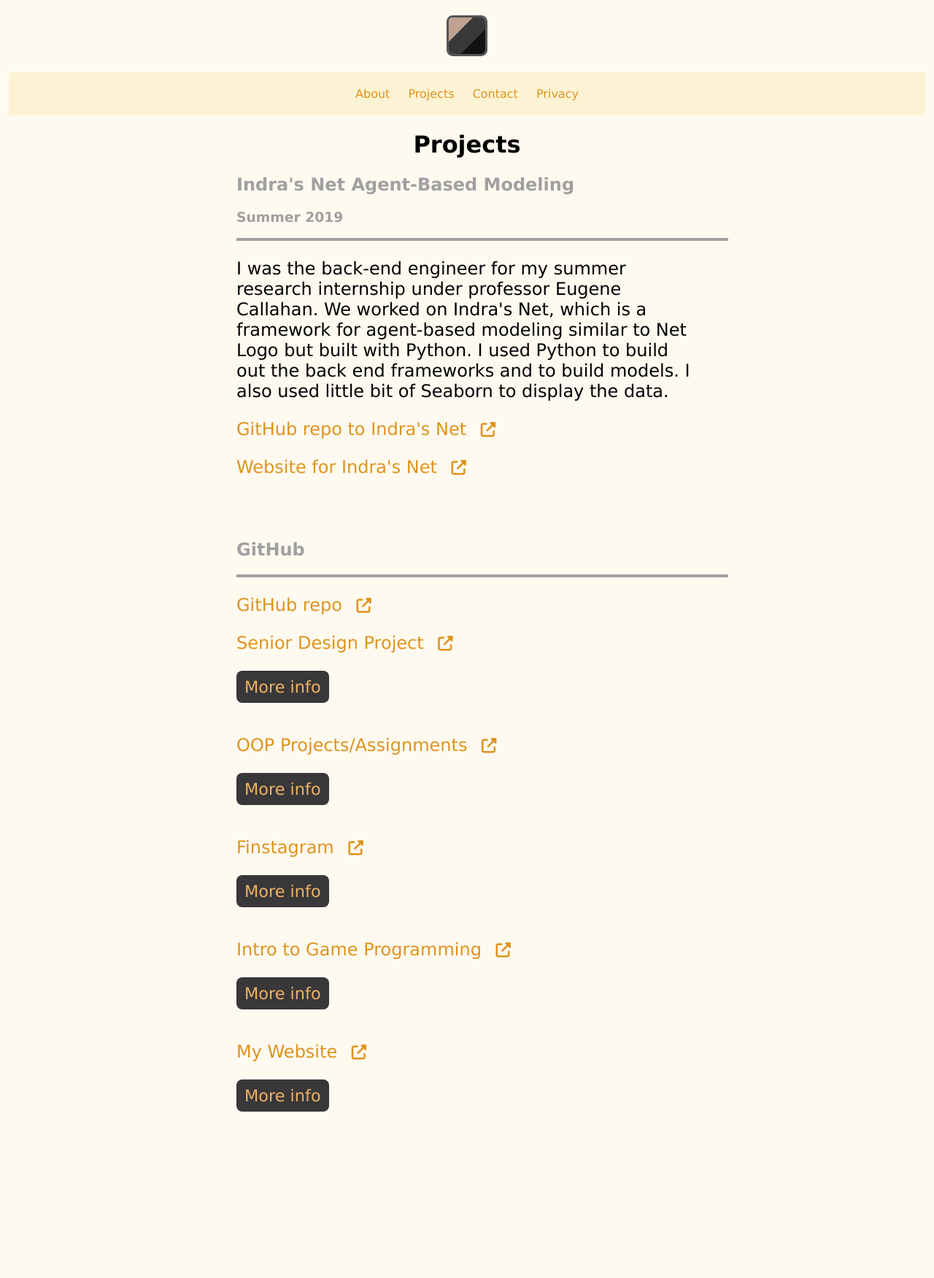
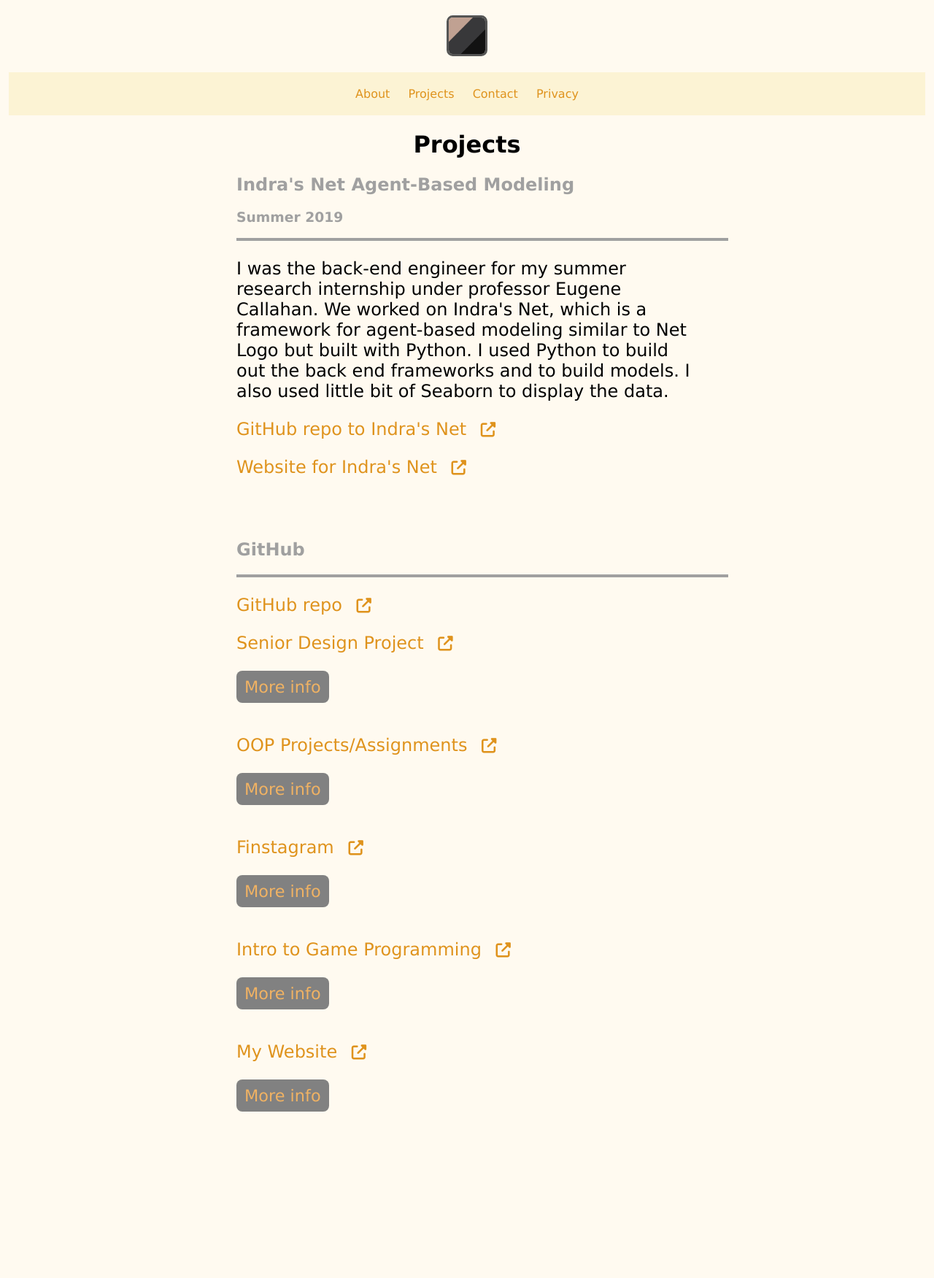
Before and after one commit to simon0h/simon0h.github.io, a Jekyll site: the page built from projects/index.html, in a window 1280 px wide. Shown: the whole page at 73% size. Built offline with Jekyll 4.4.1, drawn with Linux system fonts in a browser that asks for light colours; nearby versions of some CDN libraries.

Commit message:
Fixed collapsible colors

```diff
--- a/css/style.css
+++ b/css/style.css
@@ -91,7 +91,7 @@ ul {
 }
 
 .collapsible {
-  background-color: #383739;
+  background-color: #818181;
   border: none;
   border-radius: 8px;
   color: #F0B263;
@@ -243,7 +243,7 @@ ul {
   }
 
   .collapsible {
-    background-color: #818181;
+    background-color: #383739;
     color: #F0B263;
   }
 
```
